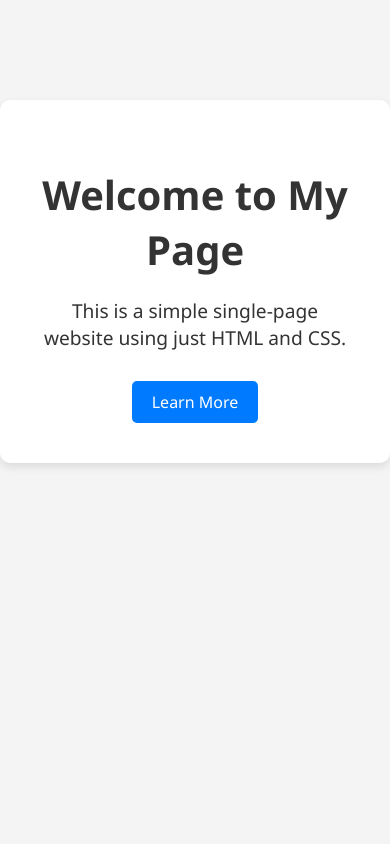
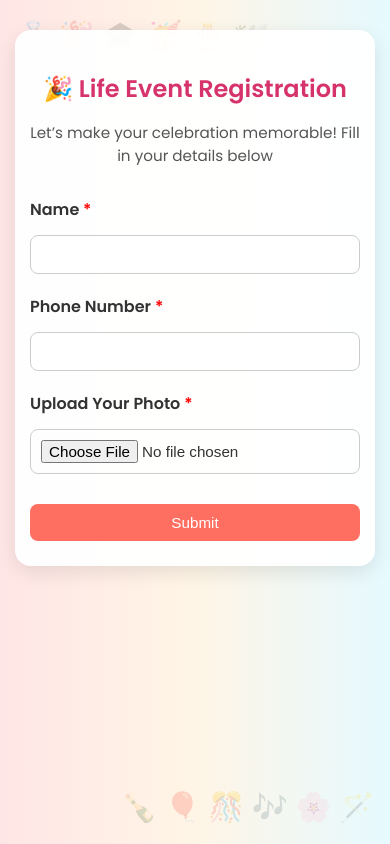
Before and after one commit to Manikandaprabu57/photography, a website: page index.html in a window 390 px wide. Drawn offline with Linux system fonts and the light colour scheme.

Commit message:
Add files via upload
new

```diff
--- a/index.html
+++ b/index.html
@@ -3,56 +3,61 @@
 <head>
   <meta charset="UTF-8" />
   <meta name="viewport" content="width=device-width, initial-scale=1.0"/>
-  <title>My Single Page</title>
-  <style>
-    body {
-      font-family: 'Segoe UI', Tahoma, Geneva, Verdana, sans-serif;
-      margin: 0;
-      padding: 0;
-      background: #f4f4f4;
-      color: #333;
-    }
-
-    .container {
-      max-width: 800px;
-      margin: 100px auto;
-      text-align: center;
-      background: #fff;
-      padding: 40px;
-      box-shadow: 0 4px 10px rgba(0,0,0,0.1);
-      border-radius: 10px;
-    }
-
-    h1 {
-      font-size: 2.5rem;
-      margin-bottom: 20px;
-    }
-
-    p {
-      font-size: 1.2rem;
-      margin-bottom: 30px;
-    }
-
-    a.button {
-      display: inline-block;
-      padding: 10px 20px;
-      background: #007bff;
-      color: white;
-      text-decoration: none;
-      border-radius: 5px;
-      transition: background 0.3s;
-    }
-
-    a.button:hover {
-      background: #0056b3;
-    }
-  </style>
+  <title>Event Registration</title>
+  <link rel="stylesheet" href="style.css">
+  <link href="https://fonts.googleapis.com/css2?family=Poppins:wght@400;600&display=swap" rel="stylesheet">
 </head>
 <body>
   <div class="container">
-    <h1>Welcome to My Page</h1>
-    <p>This is a simple single-page website using just HTML and CSS.</p>
-    <a href="https://example.com" class="button">Learn More</a>
+    <h1>🎉 Life Event Registration</h1>
+    <p>Let’s make your celebration memorable! Fill in your details below</p>
+
+    <form id="userForm">
+      <label for="name">Name <span>*</span></label>
+      <input type="text" id="name" name="name" required />
+
+      <label for="phone">Phone Number <span>*</span></label>
+      <input type="tel" id="phone" name="phone" required />
+
+      <label for="photo">Upload Your Photo <span>*</span></label>
+      <input type="file" id="photo" name="photo" accept="image/*" required />
+
+      <button type="submit" class="button">Submit</button>
+    </form>
+
+    <div id="successMessage" class="hidden">
+      <h2>✅ Registered Successfully!</h2>
+      <p>We received your details. Your celebration photo will arrive soon!</p>
+    </div>
   </div>
+
+  <script>
+    const form = document.getElementById('userForm');
+    const successMessage = document.getElementById('successMessage');
+
+    form.addEventListener('submit', async function(e) {
+      e.preventDefault();
+
+      const formData = new FormData(form);
+
+      try {
+        const res = await fetch('/submit', {
+          method: 'POST',
+          body: formData
+        });
+
+        if (res.ok) {
+          form.style.display = 'none';
+          successMessage.classList.remove('hidden');
+        } else {
+          const data = await res.json();
+          alert(data.error || 'Something went wrong!');
+        }
+      } catch (err) {
+        alert('Network error');
+        console.error(err);
+      }
+    });
+  </script>
 </body>
 </html>
--- a/style.css
+++ b/style.css
@@ -1,40 +1,155 @@
 body {
+  font-family: 'Poppins', sans-serif;
   margin: 0;
   padding: 0;
-  font-family: Arial, sans-serif;
-  background: #f3f3f3;
-  display: flex;
-  justify-content: center;
-  align-items: center;
-  height: 100vh;
+  background: linear-gradient(to right, #ffe6e6, #fff5e6, #e6faff);
+  background-attachment: fixed;
+  color: #333;
+  overflow-x: hidden;
 }
 
 .container {
-  text-align: center;
-  background: white;
-  padding: 40px;
-  border-radius: 10px;
-  box-shadow: 0 0 10px rgba(0, 0, 0, 0.1);
+  max-width: 600px;
+  margin: 60px auto;
+  background: rgba(255, 255, 255, 0.95);
+  padding: 40px 30px;
+  box-shadow: 0 6px 20px rgba(0, 0, 0, 0.1);
+  border-radius: 16px;
+  box-sizing: border-box;
+  position: relative;
+  z-index: 1;
 }
 
 h1 {
-  color: #333;
+  text-align: center;
+  font-size: 2.2rem;
+  margin-bottom: 10px;
+  color: #d6336c;
 }
 
 p {
-  color: #666;
+  text-align: center;
+  font-size: 1rem;
+  color: #555;
+  margin-bottom: 30px;
 }
 
-.btn {
-  display: inline-block;
+form label {
+  display: block;
+  margin-bottom: 8px;
+  font-weight: 600;
   margin-top: 20px;
-  padding: 10px 20px;
-  background: #007bff;
-  color: white;
-  text-decoration: none;
-  border-radius: 5px;
 }
 
-.btn:hover {
-  background: #0056b3;
+form span {
+  color: red;
 }
+
+input[type="text"],
+input[type="tel"],
+input[type="file"] {
+  width: 100%;
+  padding: 10px;
+  font-size: 1rem;
+  margin-top: 5px;
+  border: 1px solid #ccc;
+  border-radius: 8px;
+  box-sizing: border-box;
+}
+
+.button {
+  margin-top: 30px;
+  width: 100%;
+  background-color: #ff6f61;
+  color: white;
+  padding: 12px;
+  font-size: 1rem;
+  border: none;
+  border-radius: 8px;
+  cursor: pointer;
+  transition: background 0.3s;
+}
+
+.button:hover {
+  background-color: #d94f4f;
+}
+
+#successMessage {
+  text-align: center;
+  padding: 20px;
+  background: #e0ffe0;
+  color: #27632a;
+  border: 1px solid #a6d8a8;
+  border-radius: 8px;
+  margin-top: 30px;
+  animation: fadeIn 0.5s ease-in;
+}
+
+.hidden {
+  display: none;
+}
+
+/* Decorative Emojis */
+body::before {
+  content: "💍 🎉 🎓 🥳 🎂 🕊️";
+  position: fixed;
+  top: 15px;
+  left: 15px;
+  font-size: 1.8rem;
+  opacity: 0.2;
+  z-index: 0;
+}
+
+body::after {
+  content: "🍾 🎈 🎊 🎶 🌸 🪄";
+  position: fixed;
+  bottom: 15px;
+  right: 15px;
+  font-size: 1.8rem;
+  opacity: 0.2;
+  z-index: 0;
+}
+
+/* Animation */
+@keyframes fadeIn {
+  from { opacity: 0; transform: translateY(10px); }
+  to { opacity: 1; transform: translateY(0); }
+}
+
+/* Responsive Design */
+@media (max-width: 768px) {
+  .container {
+    margin: 40px 20px;
+    padding: 30px 20px;
+  }
+
+  h1 {
+    font-size: 1.8rem;
+  }
+
+  p {
+    font-size: 0.95rem;
+  }
+}
+
+@media (max-width: 480px) {
+  .container {
+    margin: 30px 15px;
+    padding: 25px 15px;
+  }
+
+  h1 {
+    font-size: 1.5rem;
+  }
+
+  .button {
+    font-size: 0.95rem;
+    padding: 10px;
+  }
+
+  input[type="text"],
+  input[type="tel"],
+  input[type="file"] {
+    font-size: 0.95rem;
+  }
+}
```
Also changed, not shown: package.json (added, +20 -0 lines), server.js (added, +68 -0 lines), my_qr_code.png (added), 3 other files.
